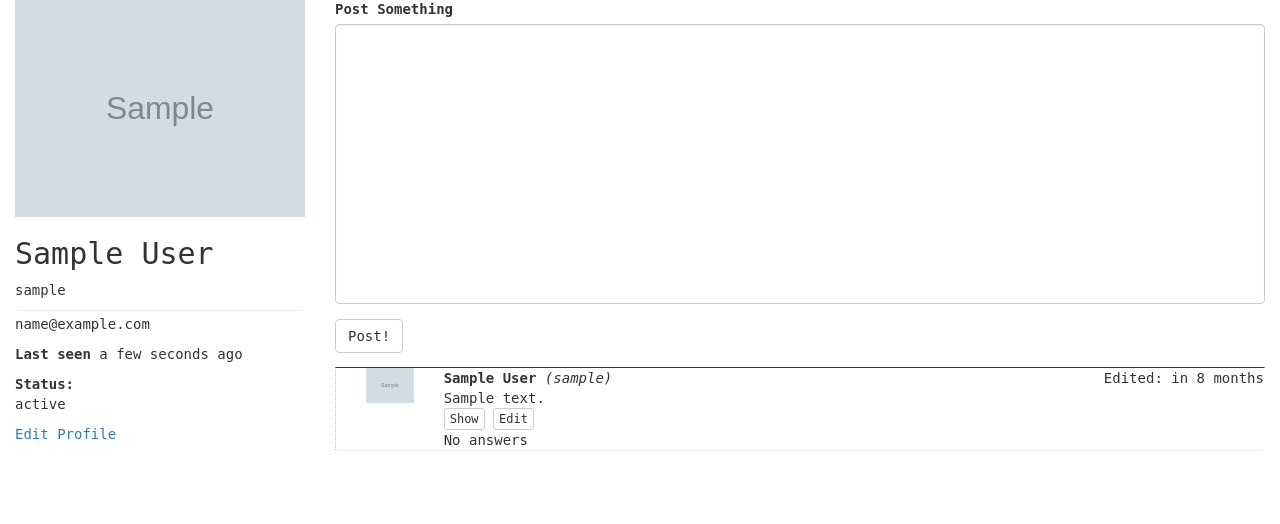
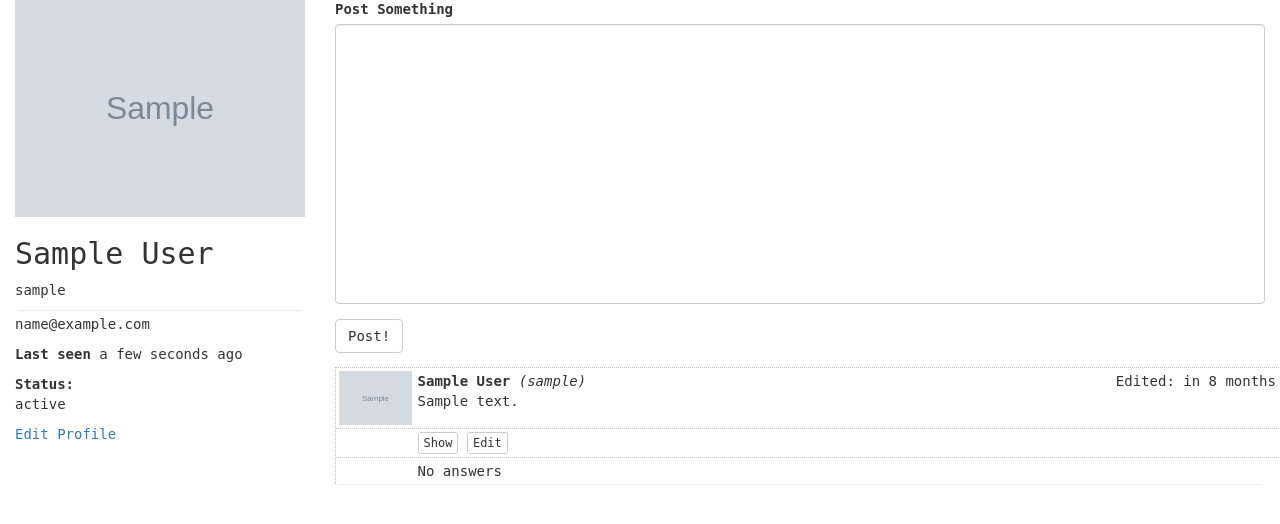
Before and after one commit to SRechenberger/pi-board, a Flask app: a page that uses app/templates/main/_post.html.j2 in a window 1280 px wide. Shown: the part 71-595 px from the top of the page. Run offline with Flask 2, Linux system fonts and the light colour scheme; a user stored in the database is signed in; tables that the repository leaves empty hold one stand-in row (values such as "Sample post"); grey boxes marked "Sample" are stand-in pictures; parts of the project's set-up code (start-up, migrations or seed data) failed here and were passed over; some libraries are stand-ins or nearby versions.

Commit message:
bump version to 0.17.1
styles and stuff

```diff
--- a/app/static/styles.css
+++ b/app/static/styles.css
@@ -2,12 +2,7 @@
   font-family: inconsolata, monospace;
 }
 
-/*
- {
-  max-width: 100%;
-  max-height: auto;
-}
-*/
+
 .profile_pic img {
   height: auto;
   width: 100%;
@@ -18,7 +13,14 @@
   /* width: 100%; */
 }
 
-.avatar_pic img {
+.post-main,
+.post-nav,
+.post-avatar,
+.post-answers {
+  padding: 3px;
+}
+
+.post-avatar img {
   max-height: auto;
   max-width: 100%;
   /* margin-left: -10px; */
@@ -30,21 +32,11 @@
 }
 
 .post {
-  /*
-  border-top-style: solid;
-  border-top-left-radius: 3px;
-  border-bottom-style: solid;
-  border-bottom-left-radius: 3px;
-  border-color: silver;
-  border-width: thin;
-*/
   border-left-style: dotted;
   border-left-color: silver;
   border-width: thin;
   border-right-style: solid;
   border-right-color: transparent;
-  border-top-style: solid;
-
 
   width: 100%;
   padding-right: 0em;
@@ -53,11 +45,16 @@
   margin-top: 1em;
 }
 
-.post > div {
-  /* padding-top: 0em; */
-  margin-left: 0.1em;
-  padding-left: 1em;
+.main-row,
+.answer-row,
+.nav-row {
+  border-top-style: dotted;
+  border-top-width: thin;
+  border-top-color: silver;
+  margin-left: 0;
+  padding-left: 0;
 }
+
 
 #post-separator {
   margin-bottom: 2em;
--- a/app/templates/main/_post.html.j2
+++ b/app/templates/main/_post.html.j2
@@ -1,13 +1,11 @@
 <div class="post">
   <div class="main-row row">
-    <div class="col-md-1">
-      <div class="avatar_pic">
-        <a href="{{ url_for('main.profile', handle=post.author.handle) }}">
-          <img src="{{ image_url(post.author.profile_pic) }}" class="float-left">
-        </a>
-      </div>
+    <div class="post-avatar col-md-1">
+      <a href="{{ url_for('main.profile', handle=post.author.handle) }}">
+        <img src="{{ image_url(post.author.profile_pic) }}" class="float-left">
+      </a>
     </div>
-    <div class="col-md-11">
+    <div class="post-main col-md-11">
       <div class="row">
         <div class="col-md-6">
           {% if post.author.displayed_name %}
@@ -32,10 +30,10 @@
       </div>
     </div>
   </div>
-  <div class="answer-row row">
+  <div class="nav-row row">
     <div class="col-md-1">
     </div>
-    <div class="col-md-11">
+    <div class="post-nav col-md-11">
       <a class="btn btn-xs btn-default"
          href="{{ url_for('main.post', handle=post.author.handle, post_id=post.id) }}">
         Show
@@ -56,7 +54,7 @@
   </div>
   <div class="answer-row row">
     <div class="col-md-1"></div>
-    <div class="col-md-11">
+    <div class="post-answers col-md-11">
     {% if show_answers and depth < MAX_DEPTH %}
       <hr>
       <p>Answers</p>
--- a/config.py
+++ b/config.py
@@ -2,6 +2,8 @@
 basedir = os.path.abspath(os.path.dirname(__file__))
 
 class Config(object):
+    VERSION = "0.17.1"
+
     SECRET_KEY = os.environ.get('SECRET_KEY') or 'you-will-neve-guess'
     SQLALCHEMY_DATABASE_URI = os.environ.get('DATABASE_URL') or \
         'sqlite:///' + os.path.join(basedir, 'app.db')
```
Also changed, not shown: README.md.
